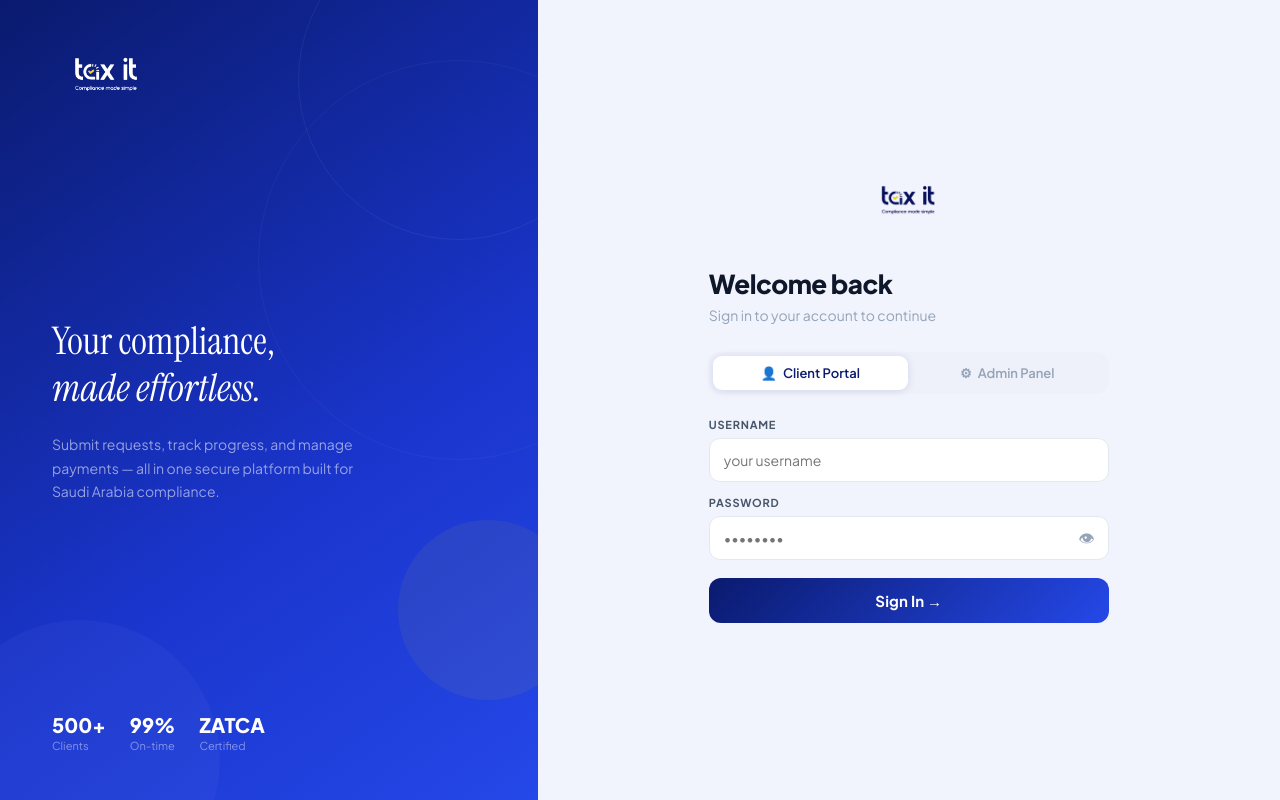
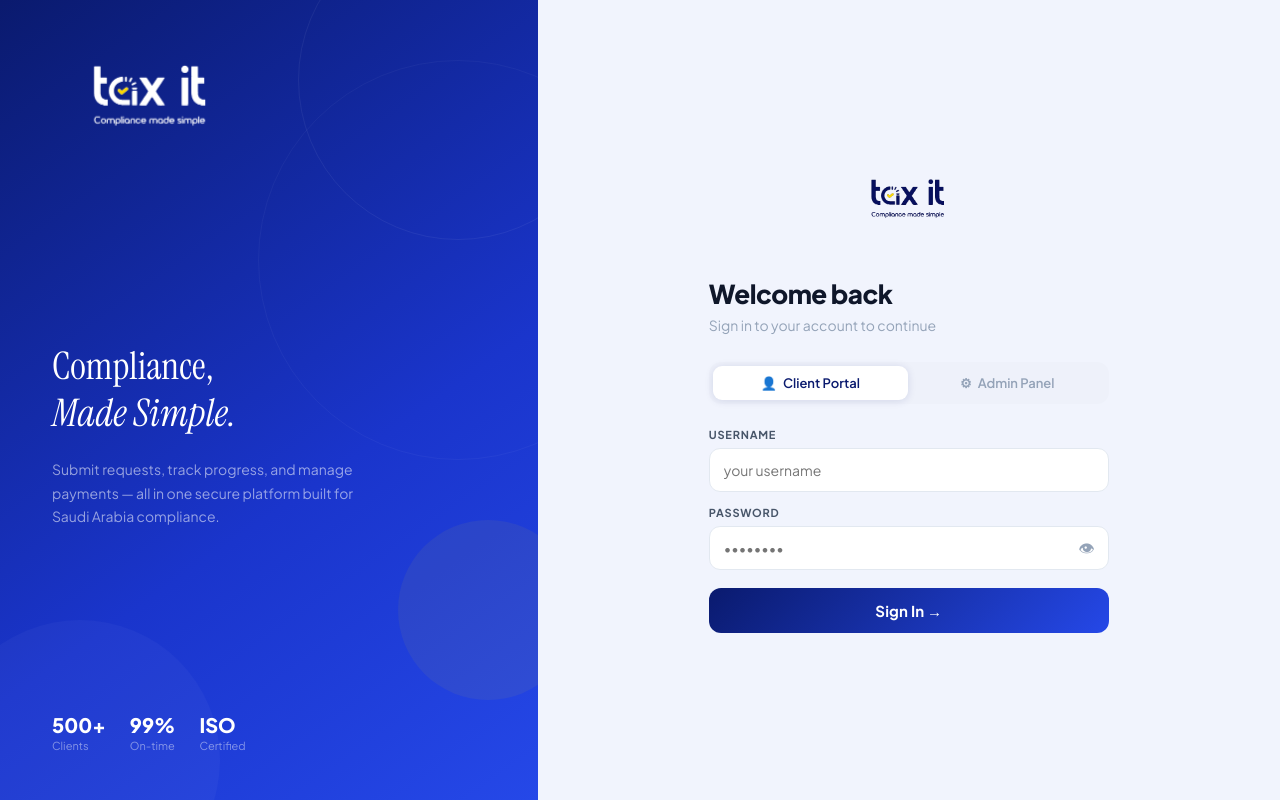
Before and after one commit to lubaibpk/taxit-portal, a React (Create React App) app: page / in a window 1280 px wide. Built offline with nearby package versions, Linux system fonts and the light colour scheme; no server answers; the database is empty.

Commit message:
Update App.jsx

```diff
--- a/src/App.jsx
+++ b/src/App.jsx
@@ -15,7 +15,7 @@ const SEED_USERS = [
   { id:"u3", username:"khalid", password:"khalid789", name:"Khalid bin Nasser", company:"Nasser Holdings",   phone:"+966 54 456 7890" },
 ];
 const ADMIN_CRED = { username: ADMIN_USERNAME, password: ADMIN_PASSWORD };
-const CATS = ["Tax Filing","HR Service","CR Renewal","Audit Support","Misa Renewal","VAT Refund","Transfer Pricing","Other"];
+const CATS = ["Iqama renewal","Exit-re entry","CR/Article services","Mudad Services","Misa Services","VAT/Tax Services","Accounting services","Other"];
 
 const S = {
   pending:    { label:"Pending",     color:"#f59e0b", bg:"rgba(245,158,11,.13)", ring:"rgba(245,158,11,.35)" },
@@ -319,12 +319,12 @@ function Login({ onLogin, users }) {
         <div style={{ position:"absolute", bottom:100, right:-40, width:180, height:180, borderRadius:"50%", background:"rgba(255,215,0,.06)" }}/>
 
         <div style={{ position:"relative", zIndex:1 }}>
-          <TaxitLogo scale={1.1} dark/>
+          <TaxitLogo scale={2.0} dark/>
         </div>
 
         <div style={{ position:"relative", zIndex:1 }}>
           <p style={{ fontFamily:"'Instrument Serif',serif", fontSize:38, color:"#fff", lineHeight:1.25, marginBottom:20 }}>
-            Your compliance,<br/><em>made effortless.</em>
+            Compliance,<br/><em>Made Simple.</em>
           </p>
           <p style={{ fontSize:14, color:"rgba(255,255,255,.55)", lineHeight:1.7, maxWidth:320 }}>
             Submit requests, track progress, and manage payments — all in one secure platform built for Saudi Arabia compliance.
@@ -332,7 +332,7 @@ function Login({ onLogin, users }) {
         </div>
 
         <div style={{ position:"relative", zIndex:1, display:"flex", gap:24 }}>
-          {[["500+","Clients"],["99%","On-time"],["ZATCA","Certified"]].map(([v,l]) => (
+          {[["500+","Clients"],["99%","On-time"],["ISO","Certified"]].map(([v,l]) => (
             <div key={l}>
               <p style={{ fontSize:20, fontWeight:800, color:"#fff" }}>{v}</p>
               <p style={{ fontSize:11, color:"rgba(255,255,255,.45)", marginTop:2 }}>{l}</p>
@@ -350,7 +350,7 @@ function Login({ onLogin, users }) {
           <div style={{ display:"flex", justifyContent:"center", marginBottom:36 }}>
             <div className="hide-mobile" style={{ display:"none" }}/>
             <div style={{ display:"block" }}>
-              <TaxitLogo scale={0.95}/>
+              <TaxitLogo scale={1.3}/>
             </div>
           </div>
 
@@ -723,7 +723,7 @@ function CustomerPortal({ session, jobs, onNewJob, onLogout }) {
             </div>
             <div style={{ marginBottom:14 }}>
               <label style={{ display:"block", fontSize:11, fontWeight:700, color:"#475569", textTransform:"uppercase", letterSpacing:"0.07em", marginBottom:7 }}>Title *</label>
-              <input value={form.title} onChange={e=>setForm({...form,title:e.target.value})} placeholder="e.g. VAT Return Q2 2025"
+              <input value={form.title} onChange={e=>setForm({...form,title:e.target.value})} placeholder="e.g. Iqama renewal for Ahmed "
                 style={{ width:"100%", padding:"11px 14px", border:"1.5px solid #e2e8f0", borderRadius:11, fontSize:14, color:"#0f172a", background:"#fafbff" }}/>
             </div>
             <div style={{ display:"grid", gridTemplateColumns:"1fr 1fr", gap:12, marginBottom:14 }}>
```
